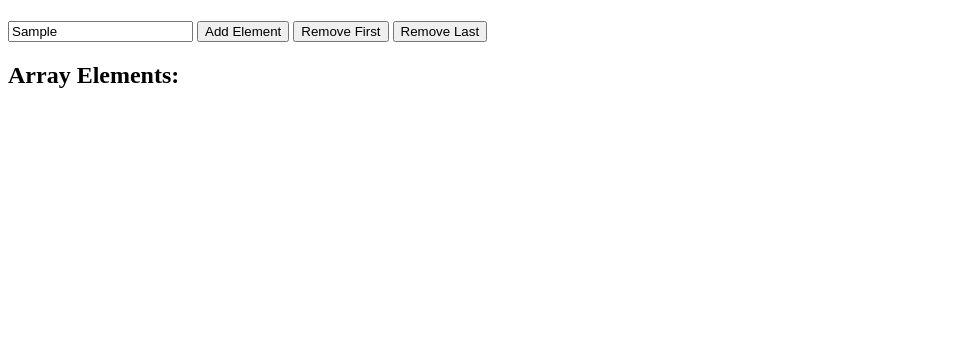
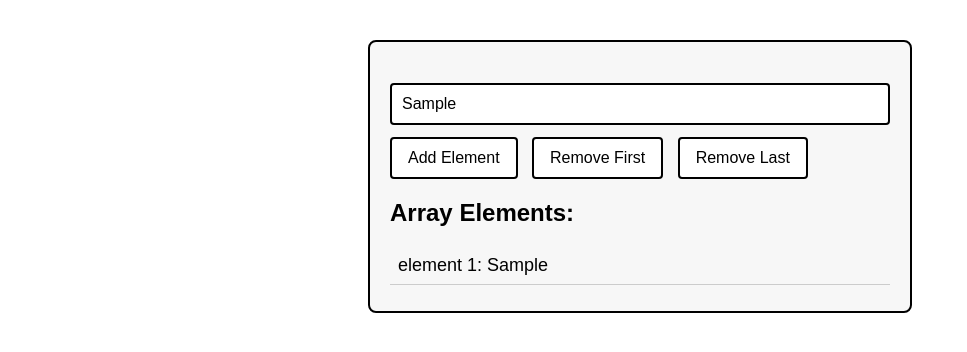
Before and after one commit to nathanfell32-debug/My-Javascript-course-work, a plain HTML site: page Activity-6.1/index.html in a window 1280 px wide. Both pictures are taken after typing "Sample" into the empty fields and a click on the button "Add Element". Shown: the whole page, without its empty margins (0-967 px from the left). Drawn offline with Linux system fonts and the light colour scheme.

Commit message:
Add files via upload
finished javascript section and styled the page with css

```diff
--- a/Activity-6.1/index.html
+++ b/Activity-6.1/index.html
@@ -4,9 +4,10 @@
         <title>Manipulating Arrays project</title>
         <meta charset="UTF-8">
         <meta name="viewport" content="width=device-width, initial-scale=1.0">
+        <link rel="stylesheet" href="style.css">
     </head>
     <body>
-        <div class="container">
+        <div class="array-tool">
          <h1></h1>
         <div class="input-group">
             <input type="text" id="elementInput" placeholder="Enter element">
--- a/Activity-6.1/script.js
+++ b/Activity-6.1/script.js
@@ -4,11 +4,47 @@ let array = [];
 // function to display array
 function displayArray() {
    const arrayContainer = document.getElementById('arrayElements');
-   arrayContainer.innetHTML = '';  // clear previous content
+   arrayContainer.innerHTML = '';  // clear previous content
 
    array.forEach((element, index) => {
     const elementDiv = document.createElement('div');
-    elementDiv.textContent = 'element ${index + 1}: ${element}';
+    elementDiv.textContent = `element ${index + 1}: ${element}`;
     arrayContainer.appendChild(elementDiv);
    });
 }
+
+// function to add element to the end of the array
+function addElement() {
+    const elementInput = document.getElementById('elementInput').value.trim();
+    if (elementInput !== '') {
+        array.push(elementInput);
+        displayArray();
+    } else {
+        alert('Please enter a valid element.');
+    }
+}
+
+ // function to remove element from the beginning or end of the array
+ function removeElement(type) {
+    if (array.length === 0) {     // prevents removing from an empty array
+        alert('Array is empty.');
+        return;
+    }
+
+
+    // decides which removal method to use
+    switch (type) {
+        case 'first':
+        array.shift();   //removes first element
+        break;
+        case 'last':
+        array.pop();   //removes last element
+        break;
+        default:
+            alert('Invalid operation.');
+    }
+
+
+    // re-render the updated array
+    displayArray();
+    }
--- a/Activity-6.1/style.css
+++ b/Activity-6.1/style.css
@@ -0,0 +1,48 @@
+ /* BASIC LAYOUT + CONTAINER STYLING */
+
+        .array-tool {
+         max-width: 500px;
+         margin: 40px auto;
+         padding: 20px;
+         border: 2px solid #000;
+         border-radius: 8px;
+         background: #f7f7f7;
+         font-family: Arial, sans-serif;
+        }
+
+        /* INPUT + BUTTON STYLING */
+
+        .array-tool input {
+         width: 100%;
+         padding: 10px;
+         margin-bottom: 12px;
+         border: 2px solid #000;
+         border-radius: 4px;
+         font-size: 16px;
+         box-sizing: border-box;
+        }
+
+        .array-tool button {
+         padding: 10px 16px;
+         margin-right: 10px;
+         border: 2px solid #000;
+         background: #fff;
+         cursor: pointer;
+         font-size: 16px;
+         border-radius: 4px;
+         transition: 0.2s ease;
+        }
+
+        .array-tool button:hover {
+         background: #000;
+         color: #fff;
+        }
+
+        /* DISPLAYED ARRAY ELEMENTS */
+
+        #arrayElements div {
+         padding: 8px;
+         margin-bottom: 6px;
+         border-bottom: 1px solid #ccc;
+         font-size: 18px;
+        }
```
